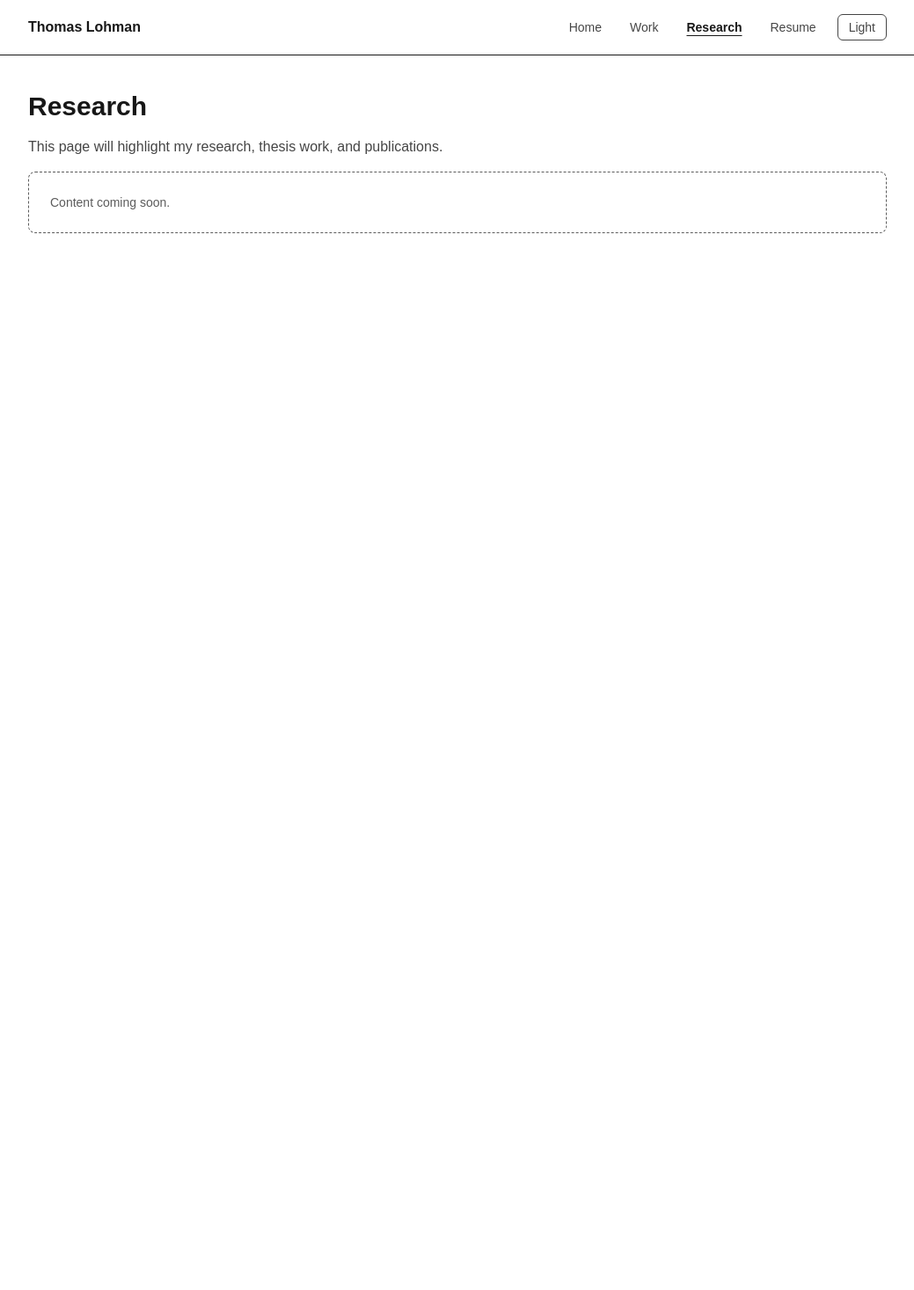
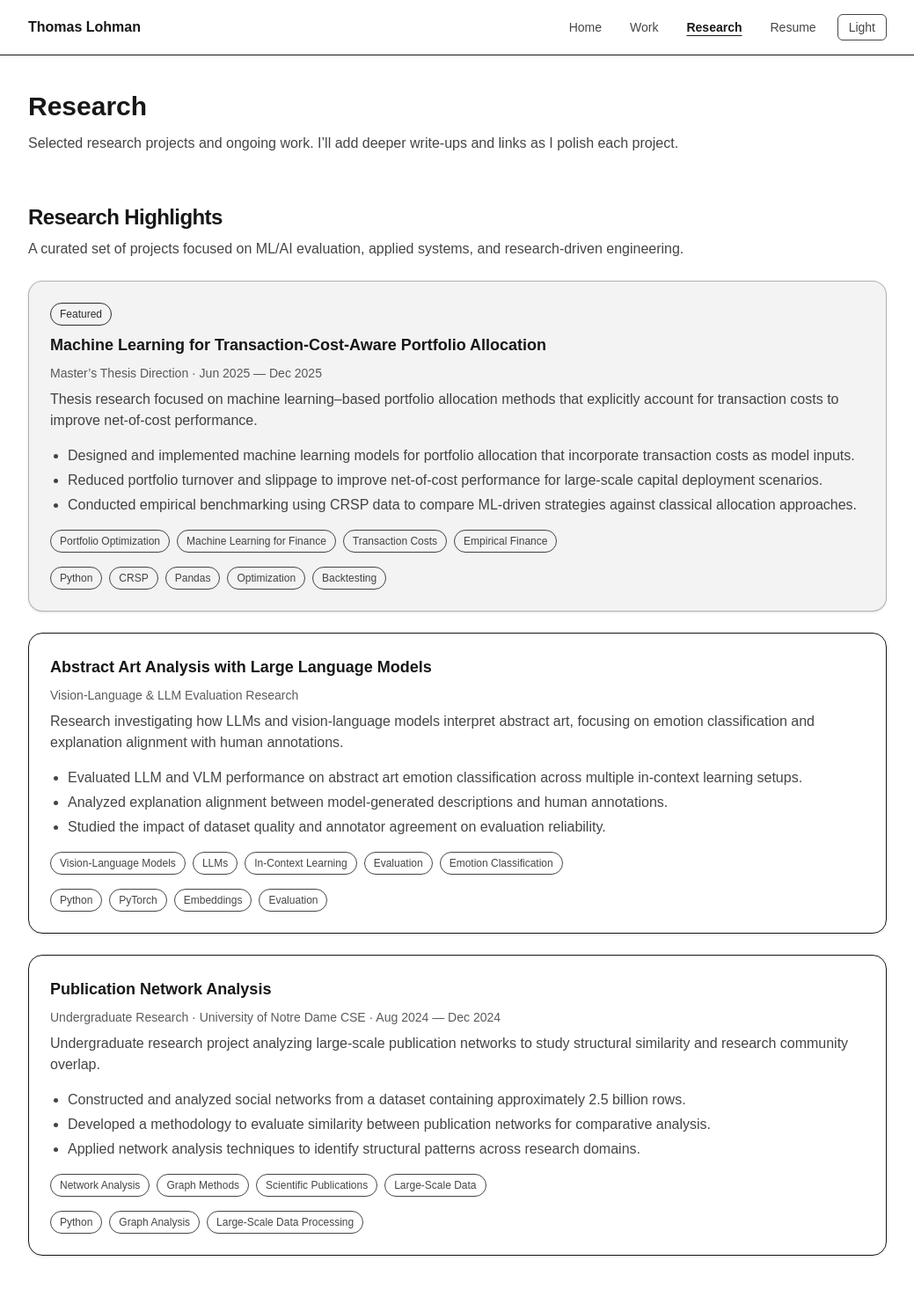
Before and after one commit to Thomas-Lohman/Personal-Website, a Next.js app: page /research in a window 1280 px wide. Shown: the whole page at 88% size, without its empty margins (120-1159 px from the left). Before the commit the page ends 800 px from the top, so only its background shows below. Built offline with nearby package versions, Linux system fonts and the light colour scheme.

Commit message:
creating research card components and updating research page

```diff
--- a/app/research/page.tsx
+++ b/app/research/page.tsx
@@ -1,15 +1,91 @@
+import SectionHeader from "../../components/work/SectionHeader";
+import ResearchCard from "../../components/research/ResearchCard";
+import type { ResearchItem } from "../../components/research/types";
+
 export default function ResearchPage() {
+  // Replace placeholders with your real research entries
+  const research: ResearchItem[] = [
+  {
+    title: "Machine Learning for Transaction-Cost-Aware Portfolio Allocation",
+    subtitle: "Master’s Thesis Direction · Jun 2025 — Dec 2025",
+    description:
+      "Thesis research focused on machine learning–based portfolio allocation methods that explicitly account for transaction costs to improve net-of-cost performance.",
+    bullets: [
+      "Designed and implemented machine learning models for portfolio allocation that incorporate transaction costs as model inputs.",
+      "Reduced portfolio turnover and slippage to improve net-of-cost performance for large-scale capital deployment scenarios.",
+      "Conducted empirical benchmarking using CRSP data to compare ML-driven strategies against classical allocation approaches.",
+    ],
+    topics: [
+      "Portfolio Optimization",
+      "Machine Learning for Finance",
+      "Transaction Costs",
+      "Empirical Finance",
+    ],
+    tech: ["Python", "CRSP", "Pandas", "Optimization", "Backtesting"],
+    featured: true,
+  },
+  {
+    title: "Abstract Art Analysis with Large Language Models",
+    subtitle: "Vision-Language & LLM Evaluation Research",
+    description:
+      "Research investigating how LLMs and vision-language models interpret abstract art, focusing on emotion classification and explanation alignment with human annotations.",
+    bullets: [
+      "Evaluated LLM and VLM performance on abstract art emotion classification across multiple in-context learning setups.",
+      "Analyzed explanation alignment between model-generated descriptions and human annotations.",
+      "Studied the impact of dataset quality and annotator agreement on evaluation reliability.",
+    ],
+    topics: [
+      "Vision-Language Models",
+      "LLMs",
+      "In-Context Learning",
+      "Evaluation",
+      "Emotion Classification",
+    ],
+    tech: ["Python", "PyTorch", "Embeddings", "Evaluation"],
+  },
+  {
+    title: "Publication Network Analysis",
+    subtitle: "Undergraduate Research · University of Notre Dame CSE · Aug 2024 — Dec 2024",
+    description:
+      "Undergraduate research project analyzing large-scale publication networks to study structural similarity and research community overlap.",
+    bullets: [
+      "Constructed and analyzed social networks from a dataset containing approximately 2.5 billion rows.",
+      "Developed a methodology to evaluate similarity between publication networks for comparative analysis.",
+      "Applied network analysis techniques to identify structural patterns across research domains.",
+    ],
+    topics: [
+      "Network Analysis",
+      "Graph Methods",
+      "Scientific Publications",
+      "Large-Scale Data",
+    ],
+    tech: ["Python", "Graph Analysis", "Large-Scale Data Processing"],
+  },
+];
+
   return (
-    <section className="space-y-4">
-      <h1 className="text-3xl font-bold">Research</h1>
+    <section className="space-y-14">
+      <header className="space-y-3">
+        <h1 className="text-3xl font-bold">Research</h1>
+        <p className="opacity-80 max-w-3xl">
+          Selected research projects and ongoing work. I’ll add deeper write-ups and
+          links as I polish each project.
+        </p>
+      </header>
 
-      <p className="opacity-80">
-        This page will highlight my research, thesis work, and publications.
-      </p>
+      <section className="space-y-6">
+        <SectionHeader
+          title="Research Highlights"
+          subtitle="A curated set of projects focused on ML/AI evaluation, applied systems, and research-driven engineering."
+        />
 
-      <div className="rounded-lg border border-dashed p-6 text-sm opacity-70">
-        Content coming soon.
-      </div>
+        {/* One-per-row tiles (same as your updated Work preference) */}
+        <div className="grid gap-6">
+          {research.map((r) => (
+            <ResearchCard key={r.title} item={r} />
+          ))}
+        </div>
+      </section>
     </section>
   );
 }
--- /dev/null
+++ b/components/research/ResearchCard.tsx
@@ -0,0 +1,48 @@
+import Card, { Badge } from "../work/Card";
+import TagRow from "../work/TagRow";
+import type { ResearchItem } from "./types";
+
+export default function ResearchCard({ item }: { item: ResearchItem }) {
+  return (
+    <Card featured={item.featured}>
+      <div className="space-y-2">
+        {item.featured ? <Badge text="Featured" /> : null}
+
+        <h3 className="text-lg font-semibold">{item.title}</h3>
+
+        {item.subtitle ? (
+          <div className="text-sm opacity-70">{item.subtitle}</div>
+        ) : null}
+
+        <p className="opacity-80">{item.description}</p>
+      </div>
+
+      {item.bullets?.length ? (
+        <ul className="mt-4 list-disc space-y-1 pl-5 opacity-80">
+          {item.bullets.map((b) => (
+            <li key={b}>{b}</li>
+          ))}
+        </ul>
+      ) : null}
+
+      {item.topics?.length ? <TagRow tags={item.topics} /> : null}
+      {item.tech?.length ? <TagRow tags={item.tech} /> : null}
+
+      {item.links?.length ? (
+        <div className="mt-4 flex flex-wrap gap-3 text-sm">
+          {item.links.map((l) => (
+            <a
+              key={l.href}
+              href={l.href}
+              className="underline underline-offset-4 opacity-90 hover:opacity-100"
+              target="_blank"
+              rel="noreferrer"
+            >
+              {l.label}
+            </a>
+          ))}
+        </div>
+      ) : null}
+    </Card>
+  );
+}
--- /dev/null
+++ b/components/research/types.ts
@@ -0,0 +1,12 @@
+export type ResearchLink = { label: string; href: string };
+
+export type ResearchItem = {
+  title: string;
+  subtitle?: string; // e.g., "Master’s Thesis" or "Poster / Paper"
+  description: string;
+  bullets?: string[];
+  topics?: string[];
+  tech?: string[];
+  links?: ResearchLink[];
+  featured?: boolean;
+};
```
